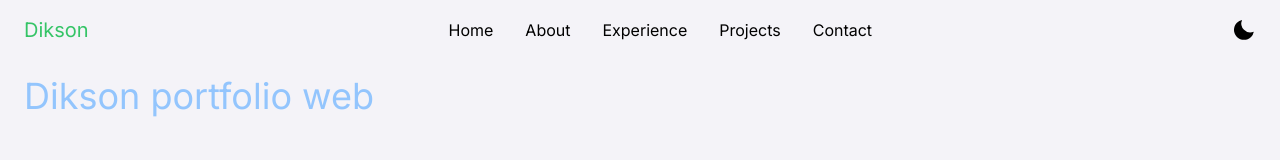
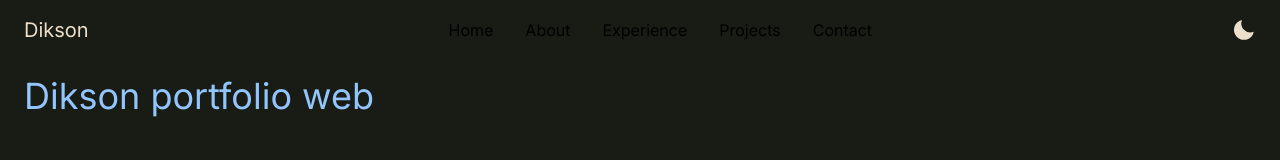
Before and after one commit to dreck-sallow/personal-web, an Astro site: page / in a window 1280 px wide. Both pictures are taken after a click on the button 1243 px from the left and 30 px from the top of the page. Built offline with nearby package versions, Linux system fonts and the light colour scheme; Astro itself is replaced by a stand-in of ours.

Commit message:
style: add initial theme colors and apply toggle theme

```diff
--- a/src/components/pickers/theme-picker.astro
+++ b/src/components/pickers/theme-picker.astro
@@ -6,7 +6,7 @@
   <svg
     xmlns="http://www.w3.org/2000/svg"
     viewBox="0 0 24 24"
-    class="dark-theme-icon h-6 w-6 hidden"
+    class="dark-theme-icon h-6 w-6 hidden fill-primary"
   >
     <path
       d="M12 11.807A9.002 9.002 0 0 1 10.049 2a9.942 9.942 0 0 0-5.12 2.735c-3.905 3.905-3.905 10.237 0 14.142 3.906 3.906 10.237 3.905 14.143 0a9.946 9.946 0 0 0 2.735-5.119A9.003 9.003 0 0 1 12 11.807z"
@@ -25,11 +25,11 @@
   </svg>
 </button>
 <style>
-  #theme-picker.dark-theme .dark-theme-icon {
+  body.dark-theme .dark-theme-icon {
     display: block;
   }
 
-  #theme-picker.dark-theme .light-theme-icon {
+  body.dark-theme .light-theme-icon {
     display: none;
   }
 </style>
@@ -37,5 +37,6 @@
   const button = document.querySelector("#theme-picker");
   button?.addEventListener("click", () => {
     button.classList.toggle("dark-theme");
+    document.body.classList.toggle("dark-theme");
   });
 </script>
--- a/src/main.css
+++ b/src/main.css
@@ -5,7 +5,13 @@
 @layer base {
   :root {
     --color-background: 244 243 248;
+    --color-on-background: 51 51 51;
     --color-primary: 53 196 103;
-    /* --color-primary: */
+  }
+
+  body.dark-theme {
+    --color-background: 24 28 20;
+    --color-on-background: 244 243 248;
+    --color-primary: 236 223 204;
   }
 }
```
